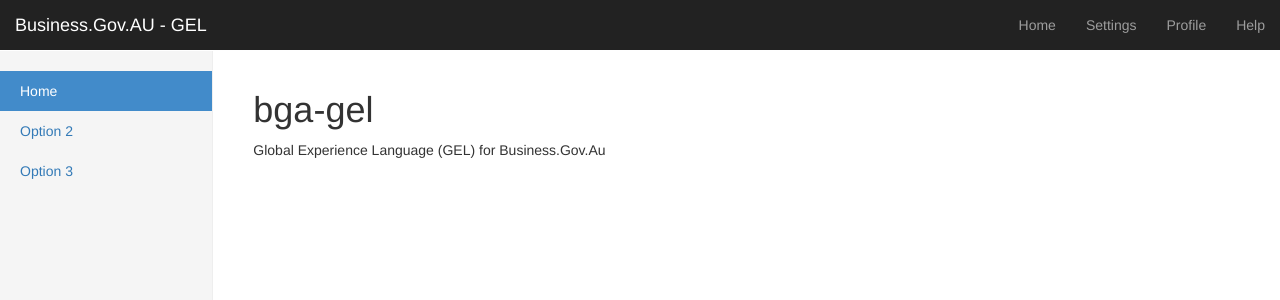
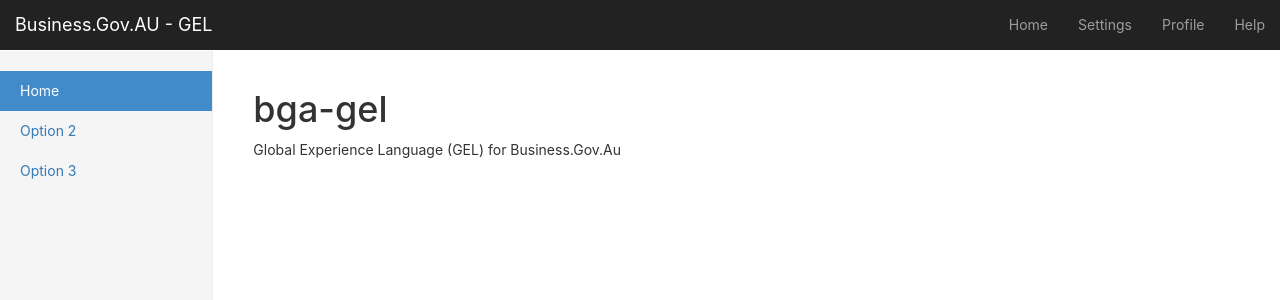
Before and after one commit to jsephora/bga-gel, a Jekyll site: the page built from README.md, in a window 1280 px wide. Shown: the top 300 px of the page. Built offline with Jekyll 4.4.1, drawn with Linux system fonts in a browser that asks for light colours; nearby versions of some CDN libraries; our own code applies the rules of GitHub Pages for plain Markdown files.

Commit message:
Test system fonts

```diff
--- a/_sass/_typography.scss
+++ b/_sass/_typography.scss
@@ -1,2 +1,6 @@
 // ----- Typography handles basic type properties such as colours and sizing
 // ------------------------------------------------------------------------------------------------------
+
+body {
+  font-family: -apple-system, BlinkMacSystemFont, “Segoe UI”, Roboto, Helvetica, Arial, sans-serif;
+}
```
